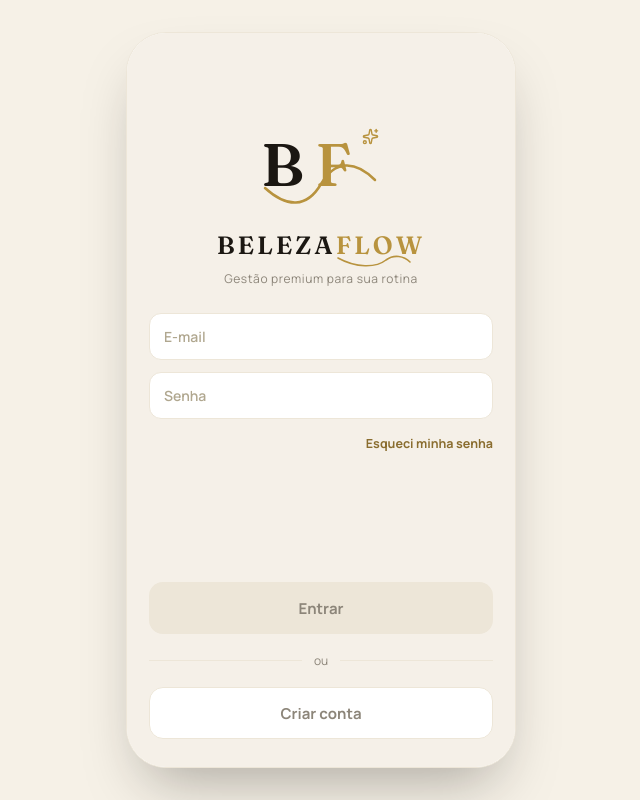
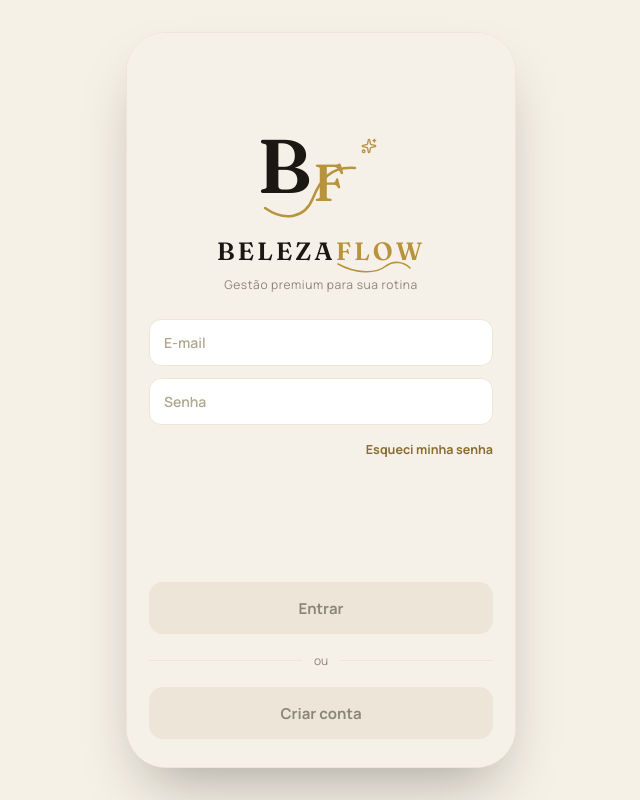
Before and after one commit to akoraapp/Belezaflow, a React (Vite) app: page / in a window 1280 px wide. Shown: the whole page, without its empty margins (319-959 px from the left). Built offline with nearby package versions, Linux system fonts and the light colour scheme.

Commit message:
Refine BF monogram proportions and swap CTA colors back
Make the B taller/bolder than the F (matching the reference logo's
proportions instead of two equal-height letters) and re-route the
connecting flourish accordingly. Revert Entrar to gold and Criar
conta to black per updated feedback.

```diff
--- a/src/screens/Login.tsx
+++ b/src/screens/Login.tsx
@@ -30,19 +30,19 @@ export function Login({ onLogin }: { onLogin: (name: string) => void }) {
         <div style={{ flex: 0.5 }} />
 
         <div style={{ display: 'flex', flexDirection: 'column', alignItems: 'center', marginBottom: 26 }}>
-          <div style={{ position: 'relative', width: 128, height: 92, marginBottom: 8 }}>
-            <svg width="128" height="92" viewBox="0 0 128 92" style={{ position: 'absolute', inset: 0 }}>
+          <div style={{ position: 'relative', width: 132, height: 100, marginBottom: 8 }}>
+            <svg width="132" height="100" viewBox="0 0 132 100" style={{ position: 'absolute', inset: 0 }}>
               <path
-                d="M8,58 C 30,78 50,78 64,54 C 78,30 98,30 118,50"
+                d="M10,80 C 30,94 50,90 58,70 C 65,52 76,38 100,40"
                 fill="none"
                 stroke={T.gold}
                 strokeWidth={2.5}
                 strokeLinecap="round"
               />
             </svg>
-            <span style={{ position: 'absolute', left: 4, top: 4, fontFamily: 'Fraunces', fontSize: 60, fontWeight: 600, color: T.ink, lineHeight: 1 }}>B</span>
-            <span style={{ position: 'absolute', left: 58, top: 4, fontFamily: 'Fraunces', fontSize: 60, fontWeight: 500, color: T.gold, lineHeight: 1 }}>F</span>
-            <Sparkles size={17} color={T.gold} style={{ position: 'absolute', top: -2, right: 6 }} />
+            <span style={{ position: 'absolute', left: 2, top: 0, fontFamily: 'Fraunces', fontSize: 76, fontWeight: 600, color: T.ink, lineHeight: 1 }}>B</span>
+            <span style={{ position: 'absolute', left: 58, top: 28, fontFamily: 'Fraunces', fontSize: 52, fontWeight: 500, color: T.gold, lineHeight: 1 }}>F</span>
+            <Sparkles size={16} color={T.gold} style={{ position: 'absolute', top: 10, right: 10 }} />
           </div>
           <div style={{ fontFamily: 'Fraunces', fontSize: 25, fontWeight: 600, letterSpacing: 3, marginBottom: 10 }}>
             <span style={{ color: T.ink }}>BELEZA</span>
@@ -76,7 +76,7 @@ export function Login({ onLogin }: { onLogin: (name: string) => void }) {
             height: 52,
             borderRadius: 14,
             border: 'none',
-            background: canSubmit ? T.ink : T.line,
+            background: canSubmit ? `linear-gradient(135deg, #C9A24B, #8A6D2F)` : T.line,
             color: canSubmit ? '#fff' : T.muted,
             fontFamily: 'Manrope',
             fontWeight: 700,
@@ -102,9 +102,9 @@ export function Login({ onLogin }: { onLogin: (name: string) => void }) {
             width: '100%',
             height: 52,
             borderRadius: 14,
-            border: `1.5px solid ${T.line}`,
-            background: '#fff',
-            color: canSubmit ? T.ink : T.muted,
+            border: 'none',
+            background: canSubmit ? T.ink : T.line,
+            color: canSubmit ? '#fff' : T.muted,
             fontFamily: 'Manrope',
             fontWeight: 700,
             fontSize: 15,
```
